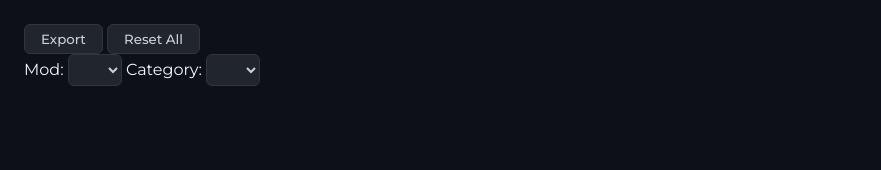
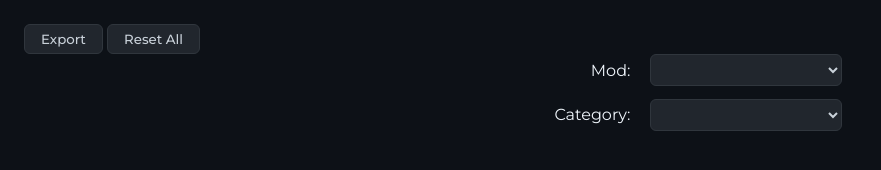
Before and after one commit to RubixDev/CarpetConfigCreator, a plain HTML site: page src/index.html in a window 1280 px wide. Shown: the whole page, without its empty margins (0-881 px from the left). Drawn offline with Linux system fonts and the light colour scheme; no server answers.

Commit message:
Style selections

```diff
--- a/src/css/style.css
+++ b/src/css/style.css
@@ -104,3 +104,15 @@ input:disabled {
     background-color: var(--bg);
     color: var(--btn-border-hover);
 }
+
+#selections {
+    display: grid;
+    grid-template-columns: repeat(2, 1fr);
+    gap: .8rem 1.2rem;
+    align-items: center;
+    text-align: end;
+}
+
+#selections > select {
+    max-width: 12rem;
+}
--- a/src/index.html
+++ b/src/index.html
@@ -23,7 +23,7 @@
     <button id="exportButton" onclick="exportConfigFile()">Export</button>
     <button id="resetAllButton" onclick="resetAll()">Reset All</button>
 </div>
-<div>
+<div id="selections">
     <label for="modSelect">Mod:</label>
     <select id="modSelect"></select>
 
```
